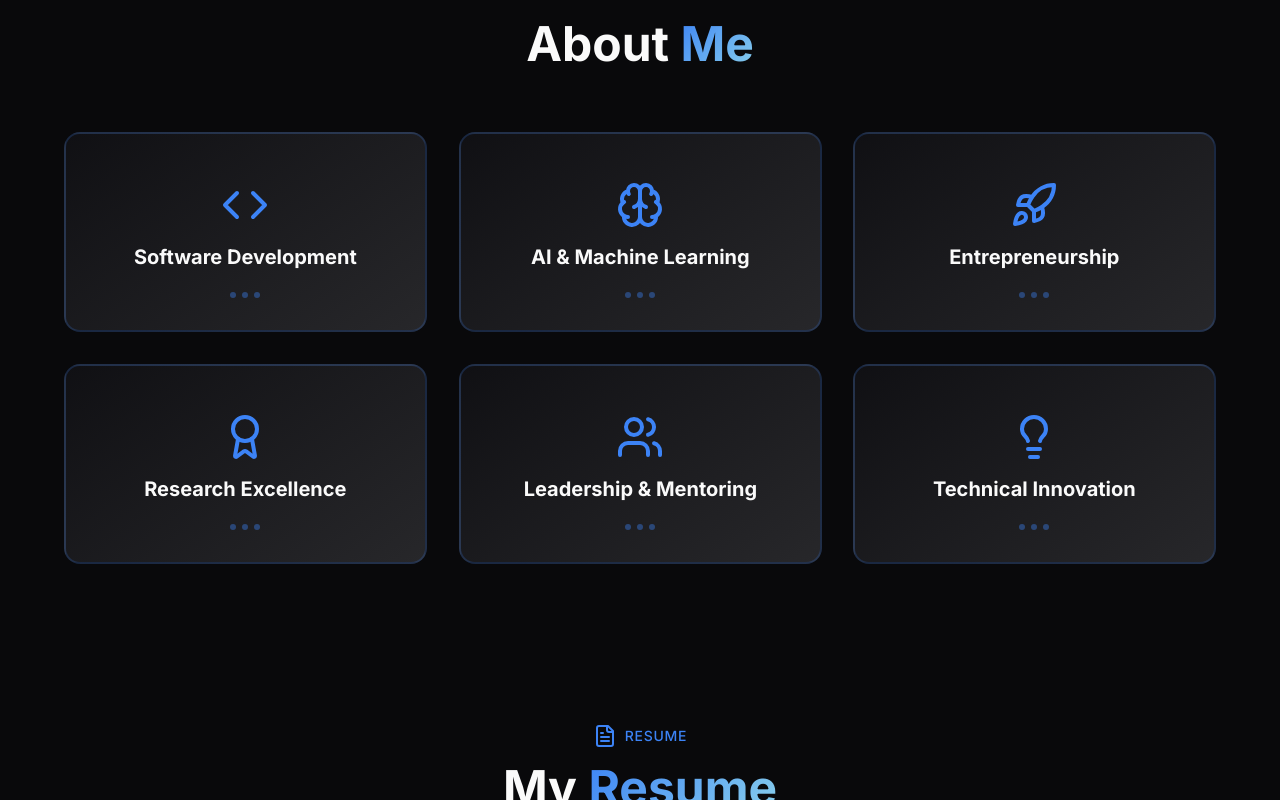
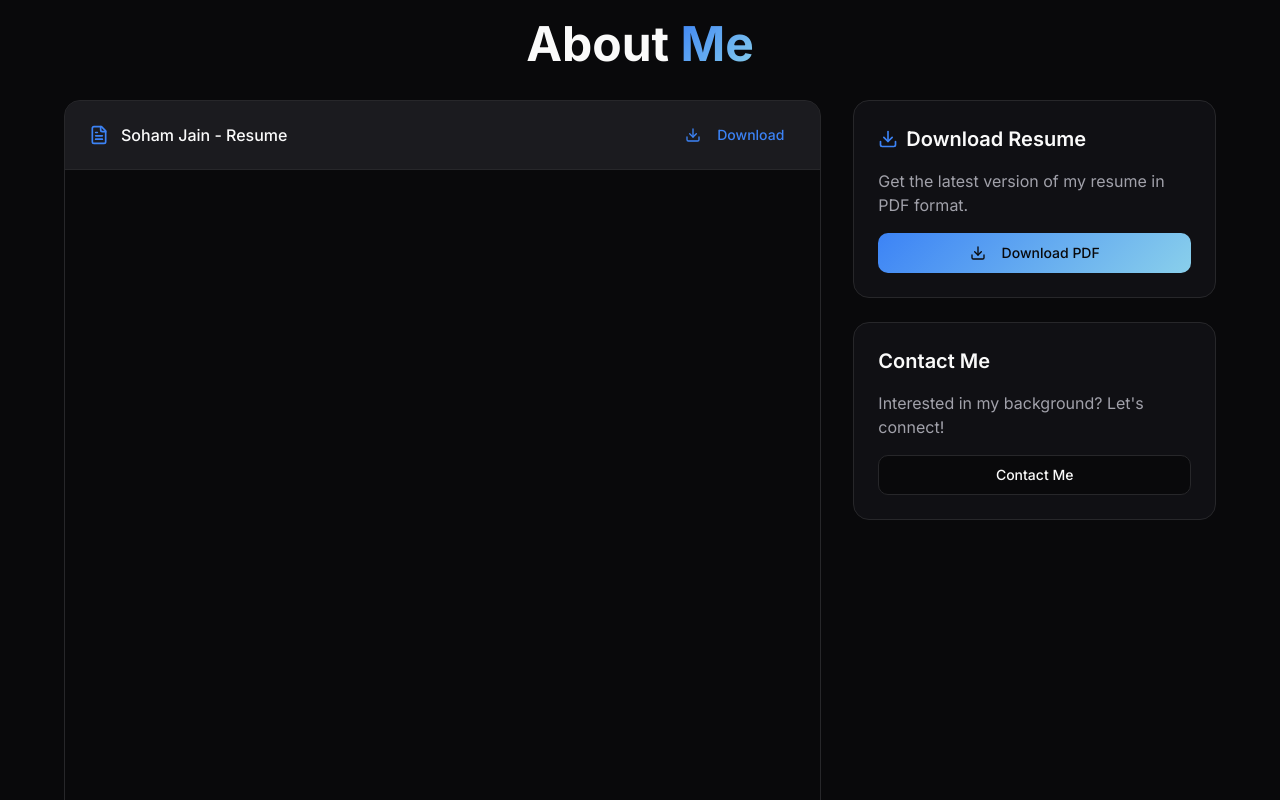
Before and after one commit to sjain2025/sjain2025.github.io, a React (Vite) app: page / in a window 1280 px wide. Shown: the part 860-1660 px from the top of the page. Built offline with nearby package versions, Linux system fonts and the light colour scheme; the HTML template or start-up script is replaced by a standard one.

Commit message:
style: awards

```diff
--- a/src/components/Navigation.tsx
+++ b/src/components/Navigation.tsx
@@ -17,7 +17,6 @@ const Navigation = () => {
   const navItems = [
     { href: '#hero', label: 'Home' },
     { href: '#about', label: 'About' },
-    { href: '#resume', label: 'Resume' },
     { href: '#education', label: 'Education' },
     { href: '#skills', label: 'Skills' },
     { href: '#experience', label: 'Experience' },
--- a/src/components/sections/About.tsx
+++ /dev/null
@@ -1,87 +0,0 @@
-import { Code, Brain, Rocket, Award, Users, Lightbulb } from 'lucide-react';
-
-const About = () => {
-  const highlights = [
-    {
-      icon: <Code className="h-8 w-8" />,
-      title: "Software Development",
-      description: "Expertise in full-stack development with modern frameworks and technologies."
-    },
-    {
-      icon: <Brain className="h-8 w-8" />,
-      title: "AI & Machine Learning",
-      description: "Developing innovative artificial intelligence solutions while conducting research in assistive technology."
-    },
-    {
-      icon: <Rocket className="h-8 w-8" />,
-      title: "Entrepreneurship",
-      description: "Helped design a scalable business model for Vytal.AI, securing $1.2M in seed investments and a $12.5M valuation."
-    },
-    {
-      icon: <Award className="h-8 w-8" />,
-      title: "Research Excellence",
-      description: "Published researcher with multiple IEEE first-author papers and international conference presentations."
-    },
-    {
-      icon: <Users className="h-8 w-8" />,
-      title: "Leadership & Mentoring",
-      description: "Experienced in leading teams and mentoring students in software development projects."
-    },
-    {
-      icon: <Lightbulb className="h-8 w-8" />,
-      title: "Technical Innovation",
-      description: "Passionate about creating cutting-edge solutions that bridge the gap between research and real-world applications."
-    }
-  ];
-
-  return (
-    <section id="about" className="py-20">
-      <div className="container mx-auto px-6">
-        <div className="max-w-6xl mx-auto">
-          <h2 className="text-4xl md:text-5xl font-bold text-center mb-16">
-            About <span className="text-gradient">Me</span>
-          </h2>
-
-          <div className="grid md:grid-cols-2 lg:grid-cols-3 gap-8 justify-center">
-            {highlights.map((item, index) => (
-              <div
-                key={index}
-                className="card-gradient rounded-2xl shadow-soft hover:shadow-medium transition-smooth hover:scale-105 animate-fade-up group relative overflow-hidden min-h-[200px] cursor-pointer border-2 border-primary/20 hover:border-primary/60"
-                style={{ animationDelay: `${index * 0.1}s` }}
-              >
-                {/* Animated border glow */}
-                <div className="absolute -inset-[2px] rounded-2xl bg-gradient-to-r from-primary/0 via-primary/30 to-primary/0 opacity-0 group-hover:opacity-100 transition-opacity duration-500 -z-10 blur-sm" />
-
-                {/* Default State: Show icon and title centered */}
-                <div className="absolute inset-0 flex flex-col items-center justify-between p-8 group-hover:opacity-0 transition-opacity duration-300">
-                  <div className="flex-1 flex flex-col items-center justify-center">
-                    <div className="text-primary mb-6 flex justify-center transform group-hover:scale-110 transition-transform duration-300">
-                      <div className="scale-150">
-                        {item.icon}
-                      </div>
-                    </div>
-                    <h3 className="font-bold text-foreground text-xl text-center leading-tight">{item.title}</h3>
-                  </div>
-
-                  {/* Visual hint - three dots */}
-                  <div className="flex gap-1.5 opacity-40">
-                    <div className="w-1.5 h-1.5 rounded-full bg-primary" />
-                    <div className="w-1.5 h-1.5 rounded-full bg-primary" />
-                    <div className="w-1.5 h-1.5 rounded-full bg-primary" />
-                  </div>
-                </div>
-
-                {/* Hover State: Show description centered */}
-                <div className="absolute inset-0 flex items-center justify-center p-8 opacity-0 group-hover:opacity-100 transition-opacity duration-300 z-10">
-                  <p className="text-white text-center text-lg leading-relaxed">{item.description}</p>
-                </div>
-              </div>
-            ))}
-          </div>
-        </div>
-      </div>
-    </section>
-  );
-};
-
-export default About;
--- a/src/components/sections/Awards.tsx
+++ b/src/components/sections/Awards.tsx
@@ -56,44 +56,48 @@ const Awards = () => {
   return (
     <section id="awards" className="py-20">
       <div className="container mx-auto px-6">
-        <div className="max-w-6xl mx-auto">
+        <div className="max-w-7xl mx-auto">
           <h2 className="text-4xl md:text-5xl font-bold text-center mb-16">
             Awards & <span className="text-gradient">Recognition</span>
           </h2>
-
 
           {/* Awards Grid */}
           <div className="grid md:grid-cols-2 gap-8">
             {awards.map((award, index) => (
               <div
                 key={index}
-                className="relative card-gradient rounded-2xl p-8 shadow-medium hover:shadow-hard transition-all duration-300 group animate-fade-up hover:-translate-y-2 hover:scale-105 border border-border/50 hover:border-primary/30"
-                style={{ animationDelay: `${index * 0.1 + 0.4}s` }}
+                className="card-gradient rounded-2xl p-8 shadow-soft hover:shadow-lg transition-all duration-300 group animate-fade-up relative overflow-hidden border-2 border-primary/20 hover:border-primary/50"
+                style={{ animationDelay: `${index * 0.1}s` }}
               >
+                {/* Animated border glow */}
+                <div className="absolute -inset-[2px] rounded-2xl bg-gradient-to-r from-primary/0 via-primary/20 to-primary/0 opacity-0 group-hover:opacity-100 transition-opacity duration-300 -z-10 blur-sm" />
+
                 {/* Award Header */}
-                <div className="flex items-center gap-4 mb-6">
-                  <div className="text-primary group-hover:scale-110 transition-all duration-300 bg-primary/10 p-3 rounded-xl group-hover:bg-primary/20">
-                    {award.icon}
+                <div className="flex items-start gap-4 mb-6">
+                  <div className="text-primary group-hover:scale-105 transition-all duration-300 p-4 rounded-xl bg-gradient-to-br from-primary/20 to-primary/10 shadow-md">
+                    <div className="scale-125">
+                      {award.icon}
+                    </div>
                   </div>
                   <div className="flex-1">
-                    <h3 className="text-xl font-bold text-foreground group-hover:text-primary transition-colors duration-300">
+                    <h3 className="text-xl font-bold text-foreground mb-2">
                       {award.title}
                     </h3>
+                    <span className="px-3 py-1 bg-gradient-to-r from-primary/30 to-primary/20 text-primary rounded-full text-xs font-bold border border-primary/40">
+                      {award.year}
+                    </span>
                   </div>
                 </div>
 
                 {/* Award Content */}
-                <div className="space-y-4">
-                  <p className="text-primary font-semibold">
+                <div className="space-y-3">
+                  <p className="text-primary/90 font-semibold text-base">
                     {award.organization}
                   </p>
-                  <p className="text-muted-foreground leading-relaxed">
+                  <p className="text-white/70 leading-relaxed text-sm">
                     {award.description}
                   </p>
                 </div>
-
-                {/* Decorative Elements */}
-                <div className="absolute top-0 right-0 w-20 h-20 bg-gradient-to-br from-primary/5 to-transparent rounded-bl-3xl opacity-0 group-hover:opacity-100 transition-opacity duration-300"></div>
               </div>
             ))}
           </div>
--- a/src/components/sections/Resume.tsx
+++ b/src/components/sections/Resume.tsx
@@ -13,19 +13,13 @@ const Resume = () => {
   };
 
   return (
-    <section id="resume" className="py-20 bg-background">
+    <section id="about" className="py-20 bg-background">
       <div className="container mx-auto px-6">
         <div className="max-w-6xl mx-auto">
           {/* Section Header */}
-          <div className="text-center mb-16">
-            <div className="inline-flex items-center gap-2 mb-4">
-              <FileText className="h-6 w-6 text-primary" />
-              <span className="text-sm font-medium text-primary uppercase tracking-wider">
-                Resume
-              </span>
-            </div>
-            <h2 className="text-4xl md:text-5xl font-bold mb-6">
-              My <span className="text-gradient">Resume</span>
+          <div className="text-center mb-8">
+            <h2 className="text-4xl md:text-5xl font-bold">
+              About <span className="text-gradient">Me</span>
             </h2>
           </div>
 
--- a/src/pages/Index.tsx
+++ b/src/pages/Index.tsx
@@ -1,6 +1,5 @@
 import Navigation from '@/components/Navigation';
 import Hero from '@/components/sections/Hero';
-import About from '@/components/sections/About';
 import Resume from '@/components/sections/Resume';
 import Education from '@/components/sections/Education';
 import Skills from '@/components/sections/Skills';
@@ -18,7 +17,6 @@ const Index = () => {
       <Navigation />
       <main>
         <Hero />
-        <About />
         <Resume />
         <Education />
         <Skills />
```
Also changed, not shown: src/components/sections/Projects.tsx (+34 -23 lines).
